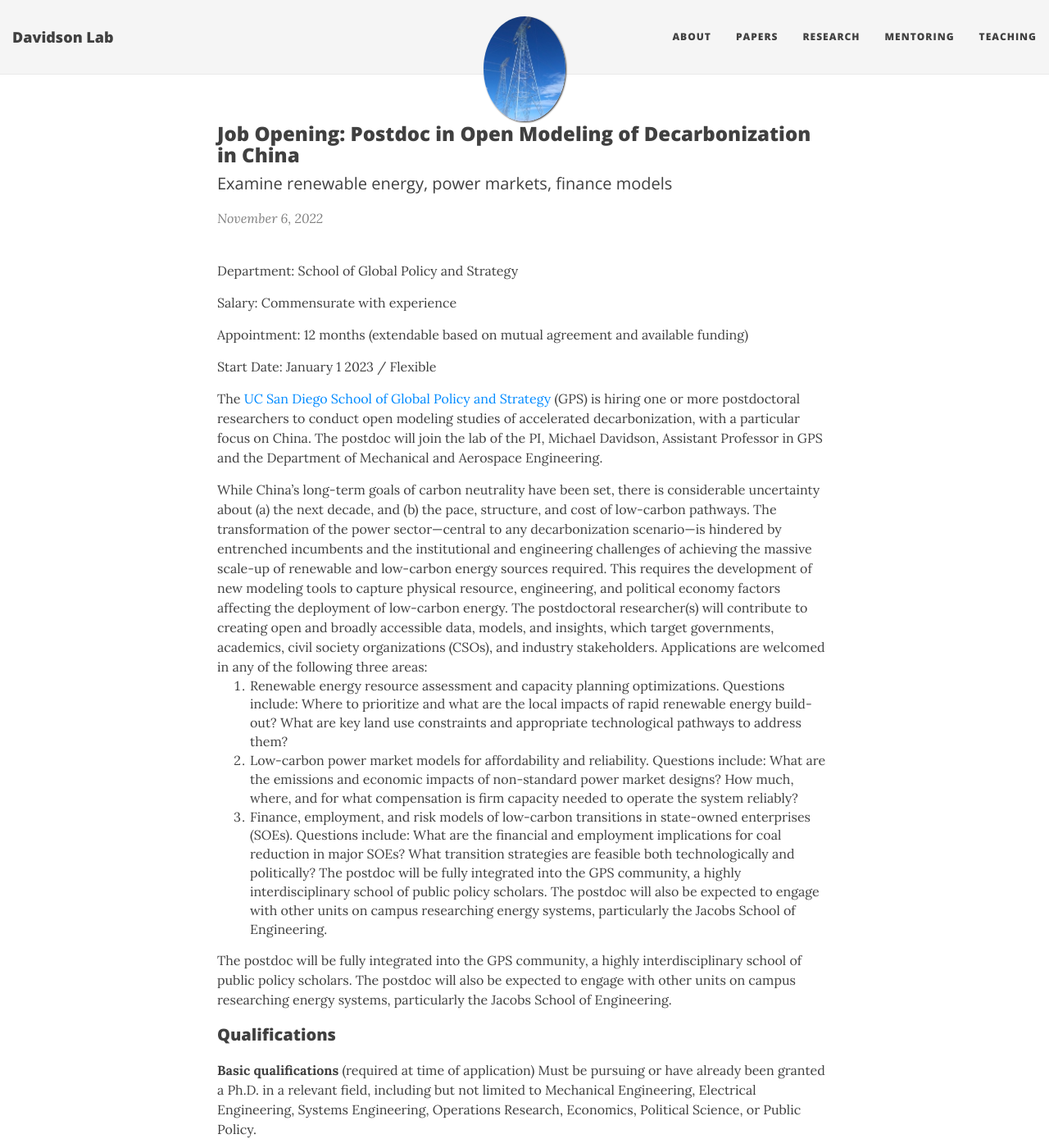
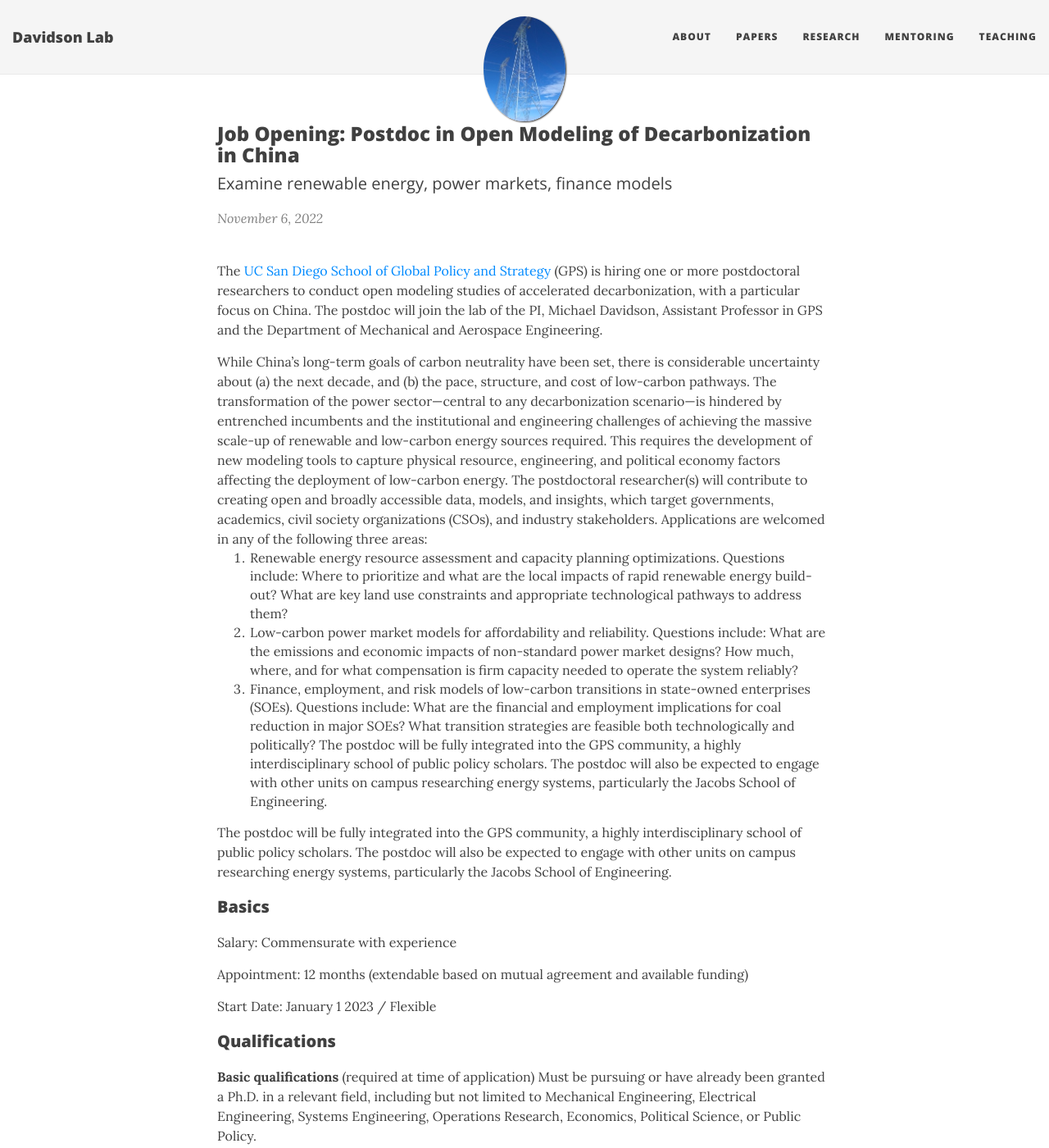
Before and after one commit to east-winds/east-winds.github.io, a Jekyll site: the page built from _posts/2022-11-06-postdoc-open-modeling-decarbonization-china.md, in a window 1280 px wide and 1400 px high. Shown: the whole window at 82% size. Built offline with Jekyll 4.4.1, drawn with Linux system fonts in a browser that asks for light colours; nearby versions of some CDN libraries; some of the changed lines change nothing that is shown.

Commit message:
Postdoc (2)

```diff
--- a/_posts/2022-11-06-postdoc-open-modeling-decarbonization-china.md
+++ b/_posts/2022-11-06-postdoc-open-modeling-decarbonization-china.md
@@ -5,14 +5,6 @@ subtitle: "Examine renewable energy, power markets, finance models"
 tags: [post, home]
 image: /img/transmission_tower.jpg
 ---
-
-Department: School of Global Policy and Strategy
-
-Salary: Commensurate with experience
-
-Appointment: 12 months (extendable based on mutual agreement and available funding)
-
-Start Date: January 1 2023 / Flexible
 
 The [UC San Diego School of Global Policy and Strategy](http://gps.ucsd.edu/) (GPS) is hiring one or more postdoctoral researchers to conduct open modeling studies of accelerated decarbonization, with a particular focus on China. The postdoc will join the lab of the PI, Michael Davidson, Assistant Professor in GPS and the Department of Mechanical and Aerospace Engineering.
 
@@ -24,6 +16,13 @@ While China’s long-term goals of carbon neutrality have been set, there is con
 
 The postdoc will be fully integrated into the GPS community, a highly interdisciplinary school of public policy scholars. The postdoc will also be expected to engage with other units on campus researching energy systems, particularly the Jacobs School of Engineering.
 
+### Basics
+
+Salary: Commensurate with experience
+
+Appointment: 12 months (extendable based on mutual agreement and available funding)
+
+Start Date: January 1 2023 / Flexible
 
 ### Qualifications
 
```
